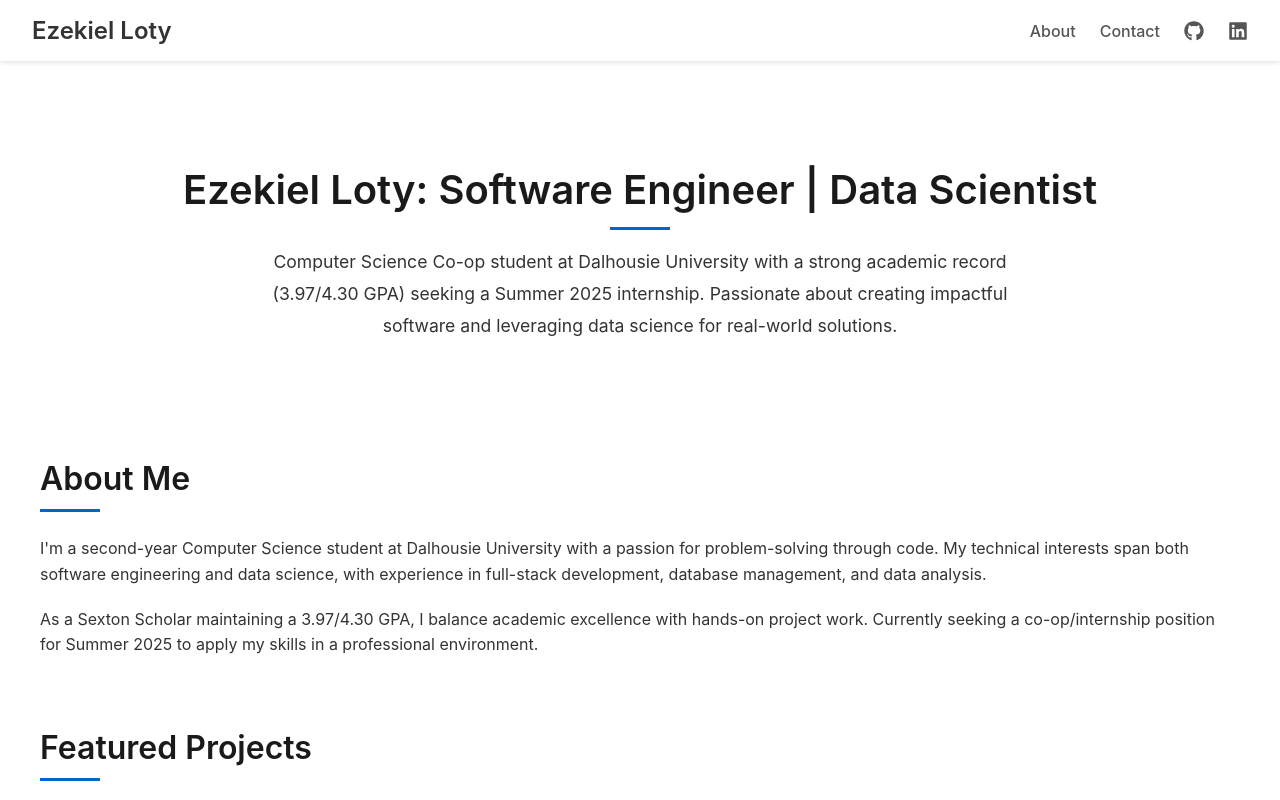
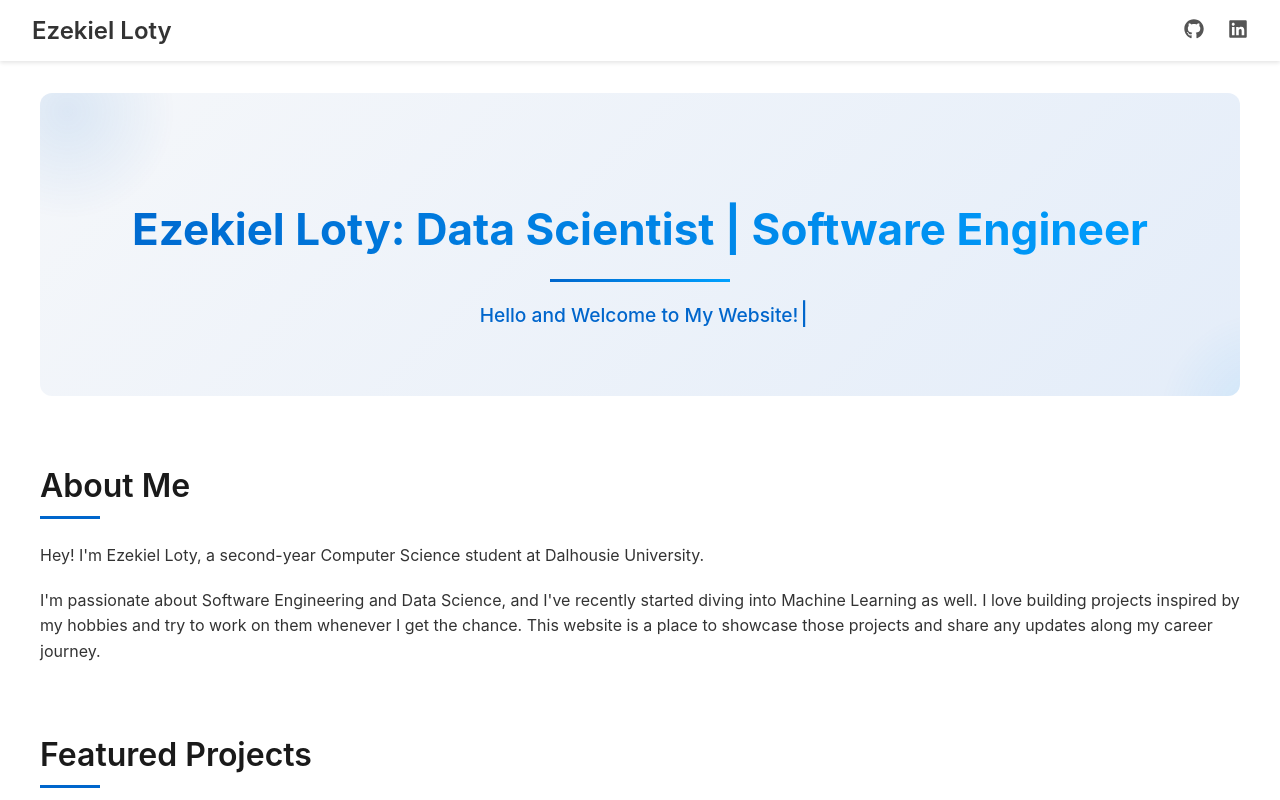
Before and after one commit to EzekielLoty/personal-website, a React (Create React App) app: page / in a window 1280 px wide. Shown: the top 800 px of the page. Built offline with nearby package versions, Linux system fonts and the light colour scheme.

Commit message:
updated website

```diff
--- a/package.json
+++ b/package.json
@@ -11,6 +11,7 @@
     "react": "^19.1.0",
     "react-dom": "^19.1.0",
     "react-icons": "^5.5.0",
+    "react-router": "^7.5.0",
     "react-scripts": "5.0.1",
     "web-vitals": "^2.1.4"
   },
--- a/src/Header.js
+++ b/src/Header.js
@@ -8,10 +8,14 @@ function Header() {
                 <h3>Ezekiel Loty</h3>
             </div>
             <div className="header-right">
-                <p>About</p>
-                <p>Contact</p>
-                <FaGithub />
-                <FaLinkedin />
+                {/* <p>About</p>
+                <p>Contact</p> */}
+                <a href="https://github.com/EzekielLoty" target="_blank" rel="noopener noreferrer">
+                    <FaGithub />
+                </a>
+                <a href="https://www.linkedin.com/in/ezekiel-loty/" target="_blank" rel="noopener noreferrer">
+                    <FaLinkedin />
+                </a>
             </div>
         </div>
     );
--- a/src/Home.js
+++ b/src/Home.js
@@ -4,28 +4,42 @@ import {
     JupyterWordmark
 } from "./assets/Icons";
 
+import { Link } from "react-router";
+import { useState, useEffect } from 'react';
+
 function Home() {
+    const [text, setText] = useState('');
+    const [index, setIndex] = useState(0);
+    const fullText = "Hello and Welcome to My Website!";
+
+    useEffect(() => {
+        if (index < fullText.length) {
+            const timeout = setTimeout(() => {
+                setText(prev => prev + fullText[index]);
+                setIndex(index + 1);
+            }, 50);
+
+            return () => clearTimeout(timeout);
+        }
+    }, [index]);
+
     return (
         <div className="home-page">
             <div className="home-intro">
-                <h2>Ezekiel Loty: Software Engineer | Data Scientist</h2>
-                <p>
-                    Computer Science Co-op student at Dalhousie University with a strong academic record (3.97/4.30 GPA)
-                    seeking a Summer 2025 internship. Passionate about creating impactful software and leveraging data science
-                    for real-world solutions.
-                </p>
+                <h2>Ezekiel Loty: Data Scientist | Software Engineer</h2>
+                <div className="typing-container">
+                    {text}<span className="cursor"><p>|</p></span>
+                </div>
             </div>
 
             <div className="home-about">
                 <h2>About Me</h2>
                 <p>
-                    I'm a second-year Computer Science student at Dalhousie University with a passion for problem-solving
-                    through code. My technical interests span both software engineering and data science, with experience
-                    in full-stack development, database management, and data analysis.
+                Hey! I'm Ezekiel Loty, a second-year Computer Science student at Dalhousie University.
                 </p>
                 <p>
-                    As a Sexton Scholar maintaining a 3.97/4.30 GPA, I balance academic excellence with hands-on project work.
-                    Currently seeking a co-op/internship position for Summer 2025 to apply my skills in a professional environment.
+                I'm passionate about Software Engineering and Data Science, and I've recently started diving into Machine Learning as well.
+                I love building projects inspired by my hobbies and try to work on them whenever I get the chance. This website is a place to showcase those projects and share any updates along my career journey.
                 </p>
             </div>
 
@@ -33,6 +47,7 @@ function Home() {
                 <h2>Featured Projects</h2>
                 <div className="project-card">
                     <h3>Tree Software</h3>
+                    <p>Junior Developer</p>
                     <p className="project-date">January 2025 - Present</p>
                     <p>
                         Building a web platform for a tree and lumber company client that enables customer interaction,
@@ -85,6 +100,7 @@ function Home() {
                         <Html5 />
                         <Css3 />
                         <C />
+                        <Azuresqldatabase />
                     </div>
                 </div>
 
@@ -104,7 +120,6 @@ function Home() {
                         <Intellij />
                         <FileTypeVscode />
                         <MysqlWordmark />
-                        <Azuresqldatabase />
                         <JupyterWordmark />
                         <FileTypeFirebase />
                         <Aws />
@@ -120,15 +135,18 @@ function Home() {
                 <div className="education-card">
                     <h3>Dalhousie University</h3>
                     <p className="degree">Bachelor of Computer Science Co-op Program</p>
-                    <p className="education-info">Expected Graduation: May 2027 | GPA: 3.97/4.30 | Sexton Scholar</p>
-                    <p>Relevant Coursework: Data Structures & Algorithms, Software Project, Database Management Systems</p>
+                    <p className="education-info">Expected Graduation: May 2027</p>
                 </div>
             </div>
 
             <div className="home-contact">
                 <h2>Get In Touch</h2>
-                <p>Looking for a collaborative and dedicated team member for your Summer 2025 internship? Let's connect!</p>
-                <p>Email: ez276182@dal.ca | Phone: (902)-333-3513</p>
+                <p>I'm currently seeking a Summer 2025 internship as part of the Dalhousie Co-op Program, and I'm open to exploring new opportunities.
+                </p>
+                <p>The best way to reach me is via email. I'm usually quick to respond and will get back to you within 1-2 business days at most.</p>
+                <p>
+                    Email: <a href="mailto:ez276182@dal.ca">ez276182@dal.ca</a>
+                </p>
             </div>
         </div>
     );
--- a/src/index.css
+++ b/src/index.css
@@ -108,6 +108,7 @@ Icons
 
 /*Home Page*/
 /* Main container styles */
+
 .home-page {
   max-width: 1200px;
   margin: 0 auto;
@@ -150,26 +151,179 @@ Icons
 }
 
 /* Introduction section */
+/* Enhanced intro section with animations */
 .home-intro {
   text-align: center;
-  padding: 2rem 0 3rem;
+  padding: 4rem 0;
+  position: relative;
+  overflow: hidden;
+  background: linear-gradient(135deg, #f5f7fa 0%, #e4edf9 100%);
+  border-radius: 12px;
+  margin-bottom: 3rem;
 }
 
+/* Title styling with gradient text */
 .home-intro h2 {
-  font-size: 2.5rem;
-  margin-bottom: 1rem;
+  font-size: 2.75rem;
+  font-weight: 700;
+  margin-bottom: 1.5rem;
+  background: linear-gradient(90deg, #0066cc, #00a1ff);
+  -webkit-background-clip: text;
+  background-clip: text;
+  color: transparent;
+  position: relative;
+  opacity: 0;
+  animation: fadeInUp 0.8s ease forwards;
 }
 
+/* Stylish underline effect */
 .home-intro h2:after {
+  content: "";
+  position: absolute;
+  width: 0;
+  height: 3px;
+  bottom: -10px;
   left: 50%;
+  background: linear-gradient(90deg, #0066cc, #00a1ff);
   transform: translateX(-50%);
+  animation: expandWidth 1.2s ease forwards 0.8s;
 }
 
+/* Welcome text styling */
 .home-intro p {
+  font-size: 1.4rem;
   max-width: 800px;
   margin: 0 auto;
-  font-size: 1.1rem;
-  line-height: 1.8;
+  color: #333;
+  position: relative;
+  opacity: 0;
+  animation: fadeInUp 0.8s ease forwards 0.4s;
+}
+
+/* Decorative elements */
+.home-intro:before,
+.home-intro:after {
+  content: "";
+  position: absolute;
+  width: 200px;
+  height: 200px;
+  border-radius: 50%;
+  z-index: 0;
+}
+
+.home-intro:before {
+  background: radial-gradient(circle, rgba(0,102,204,0.1) 0%, rgba(0,102,204,0) 70%);
+  top: -100px;
+  left: -100px;
+  animation: floatAnimation 15s infinite alternate ease-in-out;
+}
+
+.home-intro:after {
+  background: radial-gradient(circle, rgba(0,161,255,0.1) 0%, rgba(0,161,255,0) 70%);
+  bottom: -100px;
+  right: -100px;
+  animation: floatAnimation 18s infinite alternate-reverse ease-in-out;
+}
+
+/* Adding a container for potential typing effect text */
+.home-intro .typing-container {
+  min-height: 30px;
+  margin-top: 1rem;
+  font-size: 1.2rem;
+  color: #0066cc;
+  font-weight: 500;
+}
+
+/* Animation keyframes */
+@keyframes fadeInUp {
+  from {
+    opacity: 0;
+    transform: translateY(20px);
+  }
+  to {
+    opacity: 1;
+    transform: translateY(0);
+  }
+}
+
+@keyframes expandWidth {
+  from {
+    width: 0;
+  }
+  to {
+    width: 180px;
+  }
+}
+
+@keyframes floatAnimation {
+  0% {
+    transform: translate(0, 0) scale(1);
+  }
+  50% {
+    transform: translate(30px, 20px) scale(1.1);
+  }
+  100% {
+    transform: translate(10px, 30px) scale(1);
+  }
+}
+
+/* Media queries for responsiveness */
+@media (max-width: 768px) {
+  .home-intro {
+    padding: 3rem 1rem;
+  }
+
+  .home-intro h2 {
+    font-size: 2rem;
+  }
+
+  .home-intro p {
+    font-size: 1.2rem;
+  }
+
+  @keyframes expandWidth {
+    to {
+      width: 140px;
+    }
+  }
+}
+
+@media (max-width: 480px) {
+  .home-intro h2 {
+    font-size: 1.75rem;
+  }
+
+  .home-intro p {
+    font-size: 1.1rem;
+  }
+
+  @keyframes expandWidth {
+    to {
+      width: 120px;
+    }
+  }
+}
+
+/* Cursor animation */
+.cursor {
+  display: inline-block;
+  width: 0px;
+  background-color: #0066cc;
+  animation: blink 1s infinite;
+  margin-left: 2px;
+}
+
+.cursor p{
+  color: #0066cc;
+}
+
+@keyframes blink {
+  0%, 100% {
+    opacity: 1;
+  }
+  50% {
+    opacity: 0;
+  }
 }
 
 /* About section */
@@ -253,6 +407,9 @@ Icons
 }
 
 /* Education section */
+.home-education{
+  display: none;
+}
 .education-card {
   background-color: #f9f9f9;
   border-radius: 8px;
```
Also changed, not shown: 1 other file (tests, documents, lock files or other folders).
